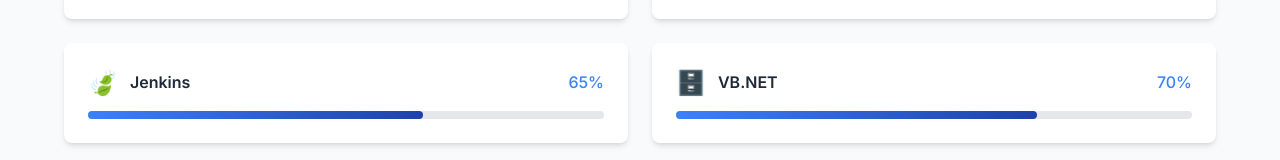
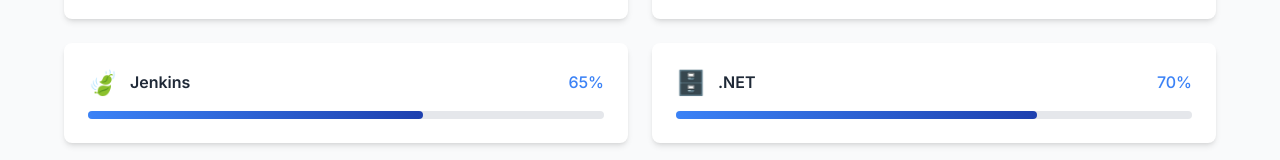
Before and after one commit to Padmakumar18/Manisha-Portfolio, a React (Create React App) app: page / in a window 1280 px wide. Shown: the part 2160-2320 px from the top of the page. Built offline with nearby package versions, Linux system fonts and the light colour scheme.

Commit message:
Project Deployed

```diff
--- a/src/components/Hero.js
+++ b/src/components/Hero.js
@@ -52,7 +52,7 @@
             </a>
 
             <a
-              href="https://drive.google.com/file/d/1Fr53cDZy-JkEUYLXlIQjdaFO-v04gO-C/view?usp=drive_link"
+              href="https://drive.google.com/file/d/1u84Oa9F3j4G0eupUZ5mJ3tLiBVzN3Goa/view?usp=drive_link"
               target="_blank"
               download
               className="border-2 border-primary text-primary px-8 py-3 rounded-lg font-medium hover:bg-primary hover:text-white transform hover:scale-105 transition-all duration-300 flex items-center gap-2"
--- a/src/components/Skills.js
+++ b/src/components/Skills.js
@@ -4,12 +4,12 @@
   const technicalSkills = [
     { name: "Java", level: 85, icon: "🟨" },
     { name: "Python", level: 80, icon: "⚛️" },
-    { name: "PHP", level: 75, icon: "🟢" },
+    { name: "C#", level: 75, icon: "🟢" },
     { name: "SQL", level: 70, icon: "🐍" },
     { name: "HTML/CSS", level: 90, icon: "🌐" },
     { name: "Git", level: 75, icon: "📚" },
     { name: "Jenkins", level: 65, icon: "🍃" },
-    { name: "VB.NET", level: 70, icon: "🗄️" },
+    { name: ".NET", level: 70, icon: "🗄️" },
   ];
 
   const softSkills = [
```
Also changed, not shown: 8 other files (tests, documents, lock files or other folders).
